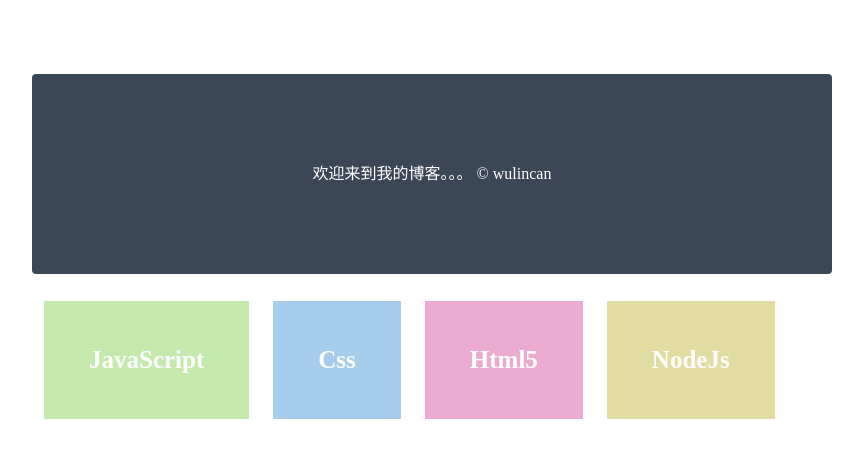
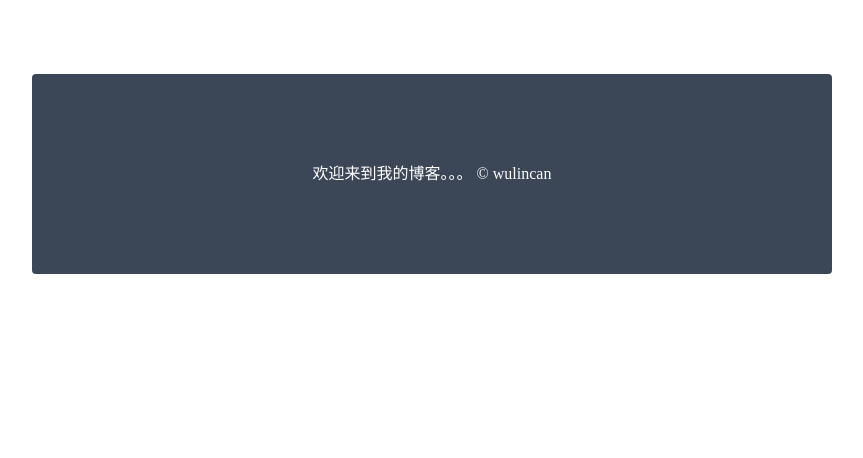
Before and after one commit to wlcan/blog, a Jekyll site: the page index.html, which Jekyll copies as it is, in a window 1280 px wide. Shown: the top 458 px of the page, without its empty margins (208-1071 px from the left). Built offline with Jekyll 4.4.1, drawn with Linux system fonts in a browser that asks for light colours.

Commit message:
Update index.html

```diff
--- a/index.html
+++ b/index.html
@@ -76,10 +76,7 @@
 　　　　<div id="header">欢迎来到我的博客。。。 &copy; wulincan</div>
 		<div id="content">
 			<ul>
-				<li class="bgcolor1"><a href="js.html">JavaScript</a></li>
-				<li class="bgcolor2"><a href="css.html">Css</a></li>
-				<li class="bgcolor3"><a href="html5.html">Html5</a></li>
-				<li class="bgcolor4"><a href="nodejs.html">NodeJs</a></li>
+
 			</ul>
 		</div>
 	</body>
```
